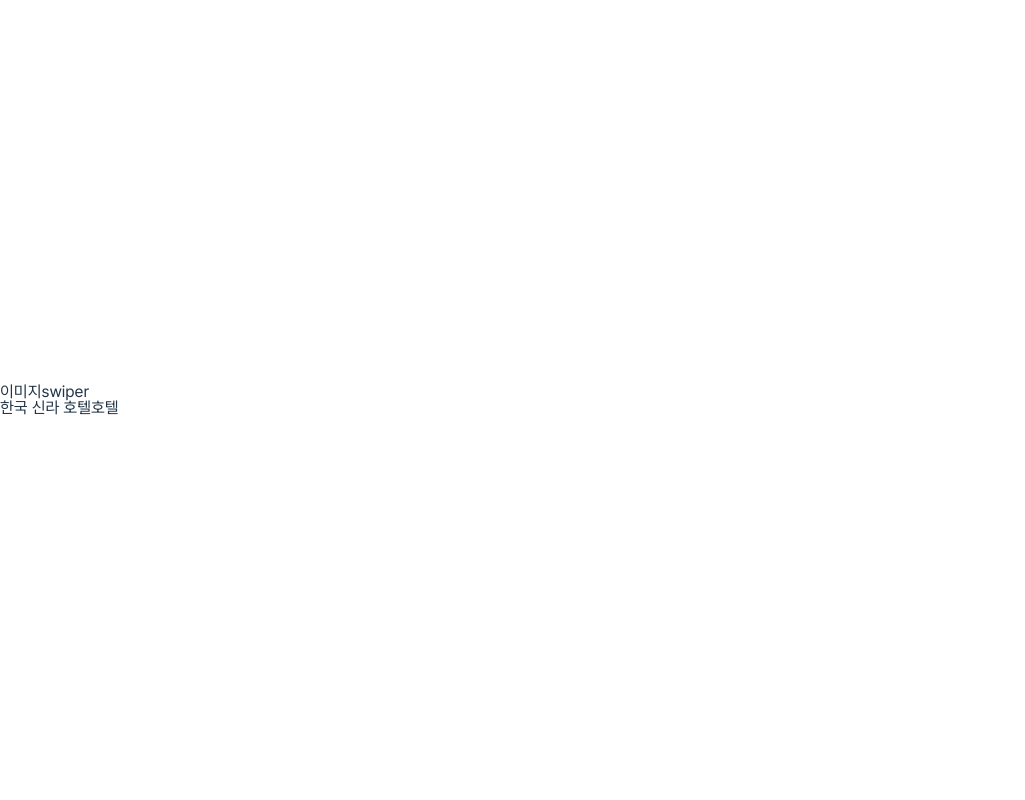
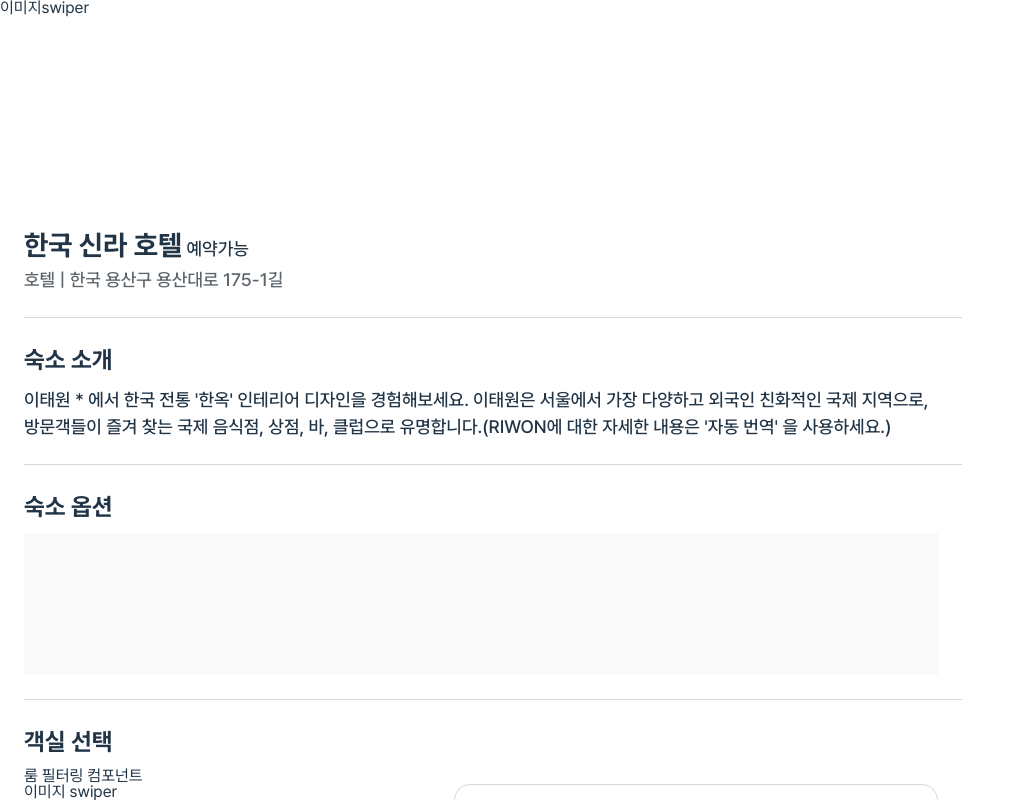
Before and after one commit to gahyuun/FastCatch-FrontEnd, a React (Vite) app: page /accommodation in a window 1280 px wide. Shown: the whole page, without its empty margins (0-1025 px from the left). Built offline with nearby package versions, Linux system fonts and the light colour scheme.

Commit message:
design : 세부 상품 리스트 페이지 레이아웃

```diff
--- a/src/components/commonButton/commonButton.scss
+++ b/src/components/commonButton/commonButton.scss
@@ -34,7 +34,7 @@
   }
   &.large{
     width: 100%;
-    padding: 12px 0;
+    padding: 8px 0;
   }
   // 코랄
   @for $i from 100 through 800 {
--- a/src/pages/accommodation/accommodation.scss
+++ b/src/pages/accommodation/accommodation.scss
@@ -1,3 +1,26 @@
+@import "../../styles/common.scss";
+
 .accommodation-container{
   width:962px;
+  height:100vh;
+  overflow:scroll;
 }
+.accommodation__main-info, .accommodation__introduce, .accommodation__options, .accommodation__select-room{
+  padding:24px;
+}
+.accommodation__menu-title{
+  margin: 0 0 8px;
+}
+
+.accommodation__divider{
+  background-color: gray(400);
+  width:100%;
+  height: 1px;
+  margin: 0 24px;
+}
+
+.accommodation__options-box{
+  background-color: gray(100);
+  height: 142px;
+  width: 100%;
+}
--- a/src/pages/accommodation/accommodation.tsx
+++ b/src/pages/accommodation/accommodation.tsx
@@ -1,14 +1,21 @@
 import React from "react";
 import "./accommodation.scss";
+import RoomSelect from "./roomSelect/RoomSelect";
+import AccommodationMainInfo from "./accommodationMainInfo/AccommodationMainInfo";
+import AccommodationIntroduce from "./accommodationIntroduce/AccommodationIntroduce";
+import AccommodationOptions from "./accommodationOptions/AccomodationOptions";
 
 const Accommodation = () => {
   return (
     <div className="accommodation-container">
-      <div>이미지swiper</div>
-      <div className="accomodation-container__main-info">
-        <span className="text-subtitle3">한국 신라 호텔</span>
-        <span>호텔</span>
-      </div>
+      <div style={{ width: "100%", height: "200px" }}>이미지swiper</div>
+      <AccommodationMainInfo />
+      <div className="accommodation__divider"></div>
+      <AccommodationIntroduce />
+      <div className="accommodation__divider"></div>
+      <AccommodationOptions />
+      <div className="accommodation__divider"></div>
+      <RoomSelect />
     </div>
   );
 };
--- /dev/null
+++ b/src/pages/accommodation/accommodationIntroduce/AccommodationIntroduce.tsx
@@ -0,0 +1,22 @@
+import React from "react";
+
+const AccommodationIntroduce = () => {
+  return (
+    <div className="accommodation__introduce">
+      <div className="accommodation__menu-title">
+        <span className="text-subtitle4">숙소 소개</span>
+      </div>
+      <div>
+        <span className="text-body1">
+          {" "}
+          이태원 * 에서 한국 전통 '한옥' 인테리어 디자인을 경험해보세요.
+          이태원은 서울에서 가장 다양하고 외국인 친화적인 국제 지역으로,
+          방문객들이 즐겨 찾는 국제 음식점, 상점, 바, 클럽으로
+          유명합니다.(RIWON에 대한 자세한 내용은 '자동 번역' 을 사용하세요.){" "}
+        </span>
+      </div>
+    </div>
+  );
+};
+
+export default AccommodationIntroduce;
--- /dev/null
+++ b/src/pages/accommodation/accommodationMainInfo/AccommodationMainInfo.tsx
@@ -0,0 +1,19 @@
+import React from "react";
+import "./accommodationMainInfo.scss";
+
+const AccommodationMainInfo = () => {
+  return (
+    <div className="accommodation__main-info">
+      <div>
+        <span className="text-subtitle3">한국 신라 호텔</span>
+        <span className="text-body1"> 예약가능</span>
+      </div>
+      <div className="accommodation__main-info__detail">
+        <span className="text-body1"> 호텔 | </span>
+        <span className="text-body1">한국 용산구 용산대로 175-1길</span>
+      </div>
+    </div>
+  );
+};
+
+export default AccommodationMainInfo;
--- /dev/null
+++ b/src/pages/accommodation/accommodationMainInfo/accommodationMainInfo.scss
@@ -0,0 +1,5 @@
+@import "../../../styles/common.scss";
+
+.accommodation__main-info__detail{
+  color: gray(700);
+}
--- /dev/null
+++ b/src/pages/accommodation/accommodationOptions/AccomodationOptions.tsx
@@ -0,0 +1,15 @@
+import React from "react";
+import "./accomodationOptions.scss";
+
+const AccommodationOptions = () => {
+  return (
+    <div className="accommodation__options">
+      <div className="accommodation__menu-title">
+        <span className="text-subtitle4">숙소 옵션</span>
+      </div>
+      <div className="accommodation__options-box"></div>
+    </div>
+  );
+};
+
+export default AccommodationOptions;
--- /dev/null
+++ b/src/pages/accommodation/accommodationOptions/accomodationOptions.scss
@@ -0,0 +1,7 @@
+@import "../../../styles/common.scss";
+
+.accommodation__options-box{
+  background-color: gray(100);
+  height: 142px;
+  width: 100%;
+}
--- /dev/null
+++ b/src/pages/accommodation/roomSelect/RoomSelect.tsx
@@ -0,0 +1,60 @@
+import React from "react";
+import "./roomSelect.scss";
+import CommonButton from "../../../components/commonButton/CommonButton";
+import basketIcon from "../../../assets/icons/basketIcon.svg";
+import peopleIcon from "../../../assets/icons/peopleIcon.svg";
+
+const RoomSelect = () => {
+  return (
+    <div className="accommodation__select-room">
+      <div className="accommodation__menu-title">
+        <span className="text-subtitle4">객실 선택</span>
+      </div>
+
+      <div>룸 필터링 컴포넌트</div>
+
+      <div className="room-container">
+        <div style={{ width: "47%" }}>이미지 swiper</div>
+
+        <div className="room__info">
+          <div className="accommodation__menu-title">
+            <span className="text-subtitle4">스탠다드 룸</span>
+          </div>
+          <div className="accommodation__main-info__detail">
+            <img src={peopleIcon} alt="인원" />
+            <span className="text-body1"> 기준2인 / 최대2인</span>
+          </div>
+
+          <div className="room__options-container">
+            <div> 1번 태그 </div>
+            <div> 2번 태그 </div>
+            <div> 3번 태그 </div>
+          </div>
+
+          <div className="room__detail-info">
+            <div className="room__detail-info__time">
+              <span className="text-body2">체크인 09:00</span>
+              <span className="text-body2">체크아웃 15:00</span>
+            </div>
+            <div className="text-subtitle4">65,000원</div>
+          </div>
+
+          <div className="room__divider"></div>
+
+          <div className="room__buttons-container">
+            <button className="room__button__basket">
+              <img src={basketIcon} alt="담기" />
+            </button>
+            <CommonButton
+              text="예약하기"
+              buttonSize="large"
+              fontSize="text-subtitle5"
+            />
+          </div>
+        </div>
+      </div>
+    </div>
+  );
+};
+
+export default RoomSelect;
--- /dev/null
+++ b/src/pages/accommodation/roomSelect/roomSelect.scss
@@ -0,0 +1,42 @@
+@import "../../../styles/common.scss";
+
+.room-container{
+  display: flex;
+}
+.room__info{
+  width:53%;
+  border: 1px solid gray(400);
+  border-radius: 16px;
+  padding: 16px;
+}
+.room__options-container{
+  display: flex;
+}
+.room__detail-info{
+  display: flex;
+  align-items: center;
+  justify-content: space-between;
+  margin:24px 0 8px;
+}
+.room__detail-info__time{
+  display:flex;
+  gap:40px;
+}
+.room__divider{
+  background-color: gray(400);
+  width:100%;
+  height: 1px;
+}
+.room__buttons-container{
+  display: flex;
+  margin: 16px 0 0;
+}
+.room__button__basket{
+  padding:0 12px;
+  border: 3px solid coral(800);
+  border-radius: 8px;
+  margin: 0 8px 0 0;
+  img{
+    scale: 1.1;
+  }
+}
```
Also changed, not shown: src/styles/reset.css (+9 -9 lines), src/assets/icons/basketIcon.svg (added), src/assets/icons/peopleIcon.svg (added).
